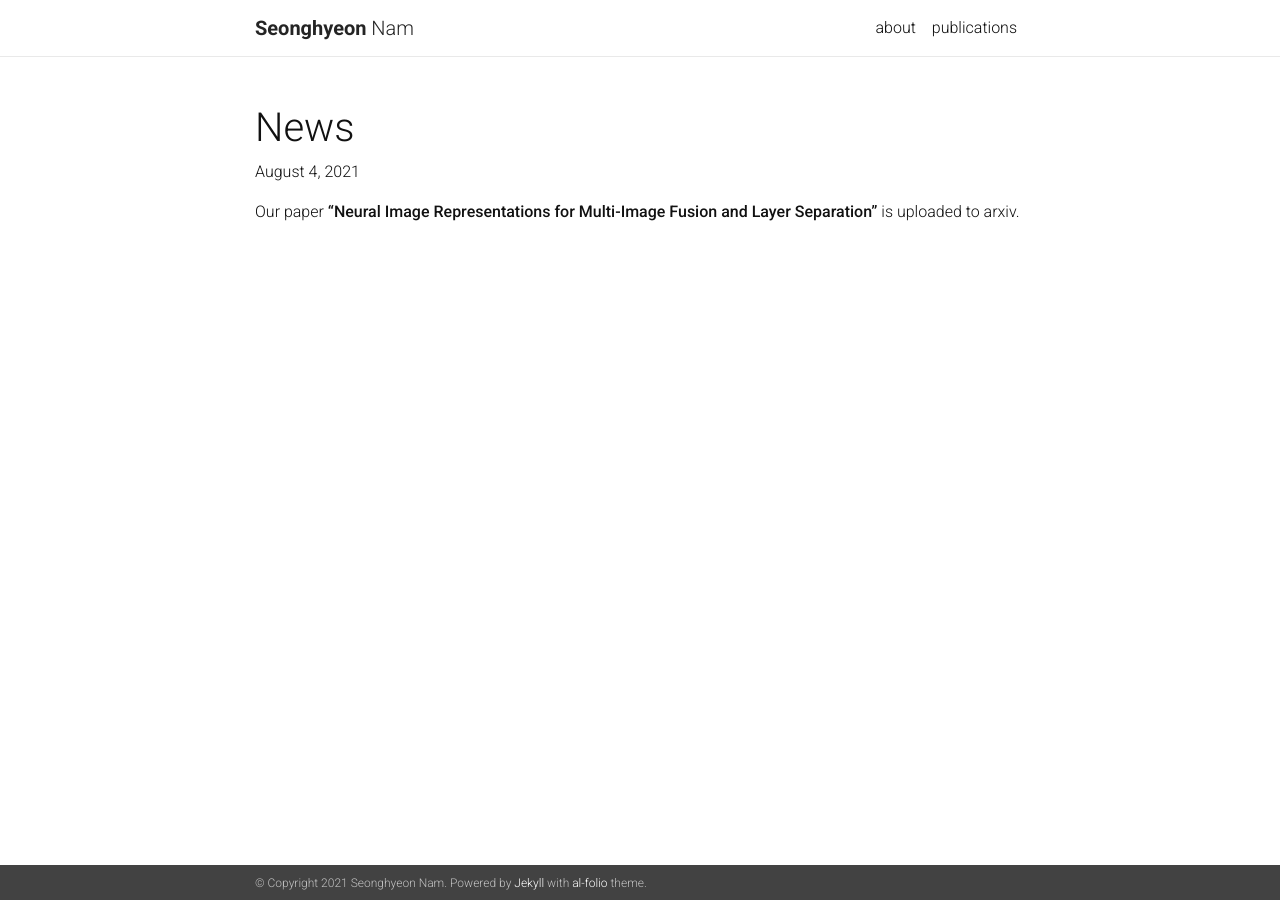
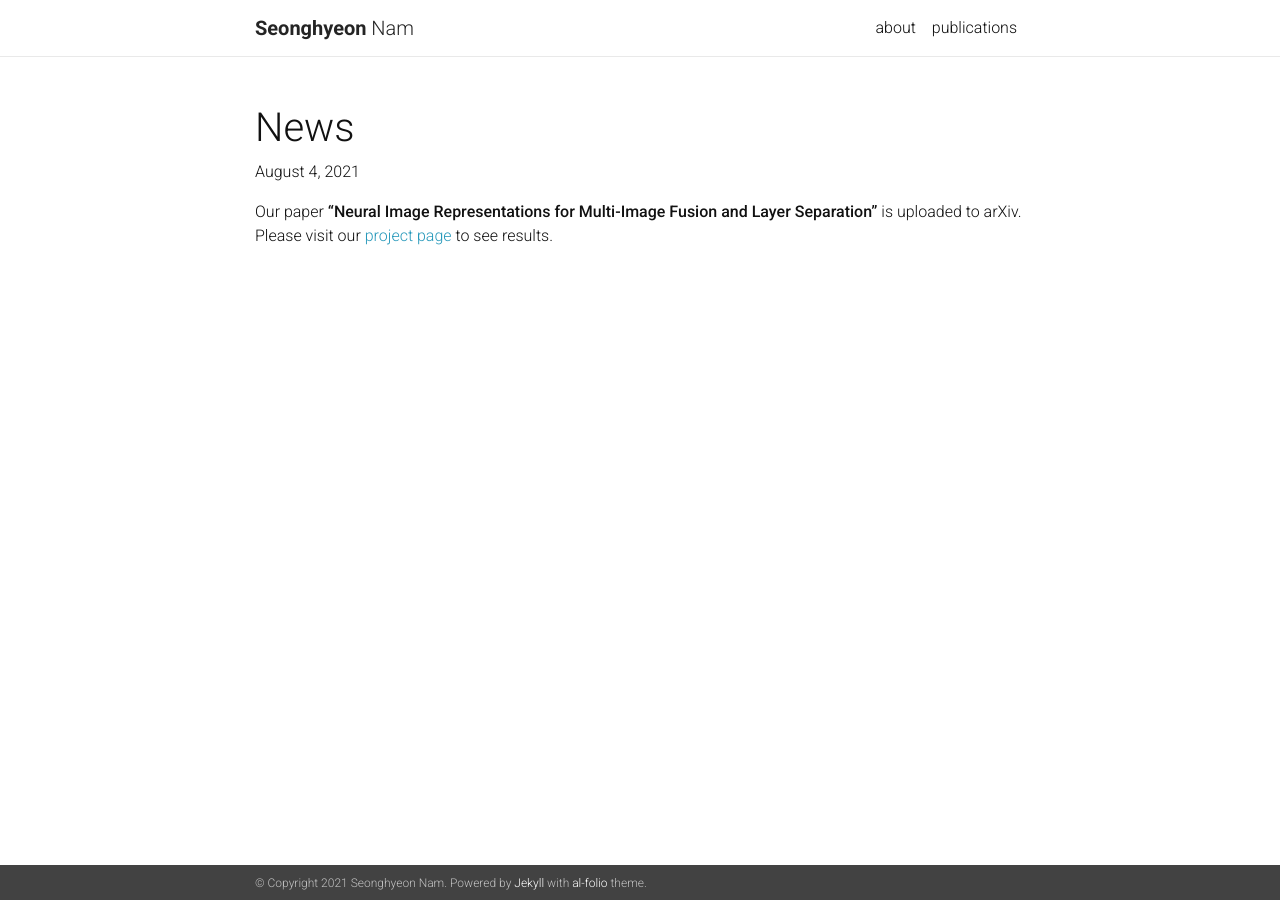
Before and after one commit to woozzu/woozzu.github.io, a Jekyll site: the page built from _news/2021-08-04-news.markdown, in a window 1280 px wide. Built offline with Jekyll 4.4.1, drawn with Linux system fonts in a browser that asks for light colours; nearby versions of some CDN libraries; a style sheet for code colours, icons or effects is not loaded.

Commit message:
modify news

```diff
--- a/_news/2021-08-04-news.markdown
+++ b/_news/2021-08-04-news.markdown
@@ -3,4 +3,4 @@ layout: post
 date:   2021-08-04
 inline: true
 ---
-Our paper **"Neural Image Representations for Multi-Image Fusion and Layer Separation"** is uploaded to arxiv.
+Our paper **"Neural Image Representations for Multi-Image Fusion and Layer Separation"** is uploaded to arXiv. Please visit our [project page](http://snam.ml/research/nir) to see results.
```
